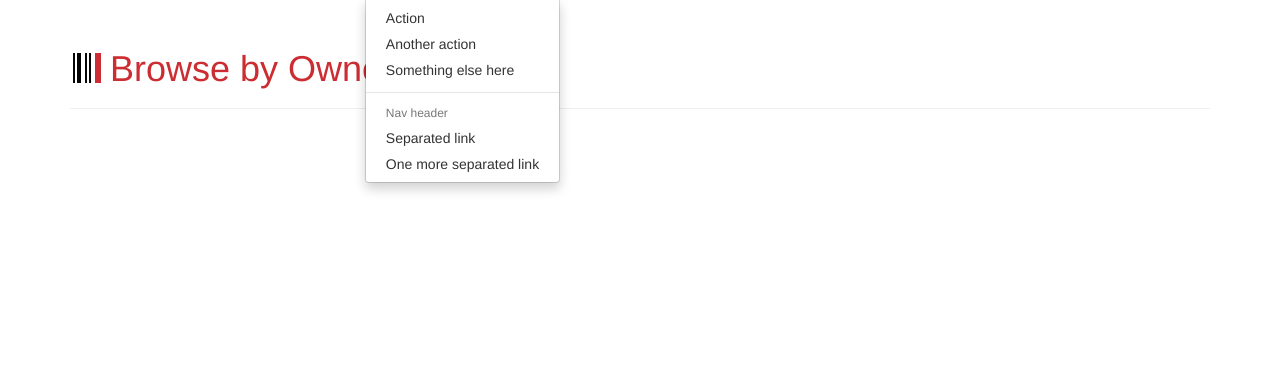
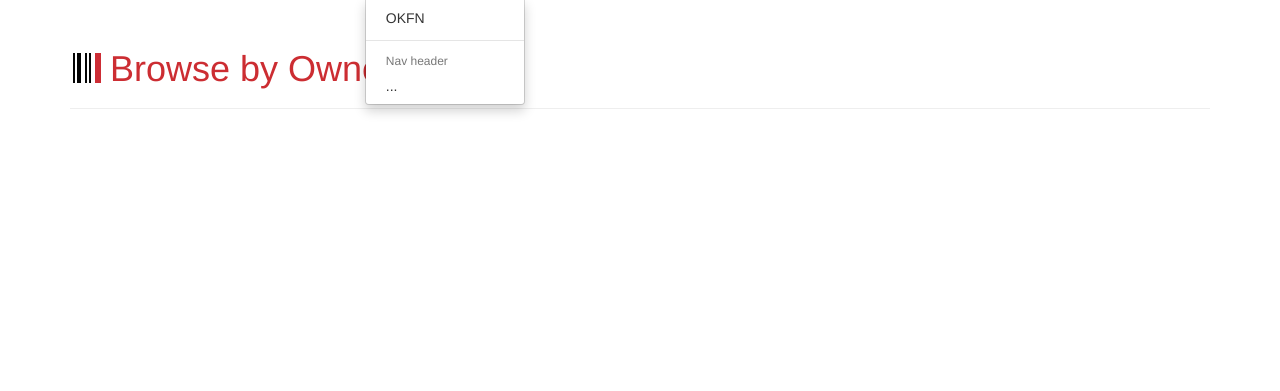
Before and after one commit to PhilippePlagnol/opd-product-browser-web, a Django app: a page that uses opd/browser/templates/browser/base.html in a window 1280 px wide, after a click on "More". Shown: the part 51-442 px from the top of the page. Run offline with Django 3.2, Linux system fonts and the light colour scheme; data that the repository does not hold is empty; some libraries are stand-ins or nearby versions.

Commit message:
Change menu

```diff
--- a/opd/browser/templates/browser/base.html
+++ b/opd/browser/templates/browser/base.html
@@ -73,13 +73,10 @@
             <li class="dropdown">
               <a href="#" class="dropdown-toggle" data-toggle="dropdown" role="button" aria-haspopup="true" aria-expanded="false">More <span class="caret"></span></a>
               <ul class="dropdown-menu">
-                <li><a href="#">Action</a></li>
-                <li><a href="#">Another action</a></li>
-                <li><a href="#">Something else here</a></li>
+                <li><a href="#">OKFN</a></li>
                 <li role="separator" class="divider"></li>
                 <li class="dropdown-header">Nav header</li>
-                <li><a href="#">Separated link</a></li>
-                <li><a href="#">One more separated link</a></li>
+                <li><a href="#">...</a></li>
               </ul>
             </li>
           </ul>
```
